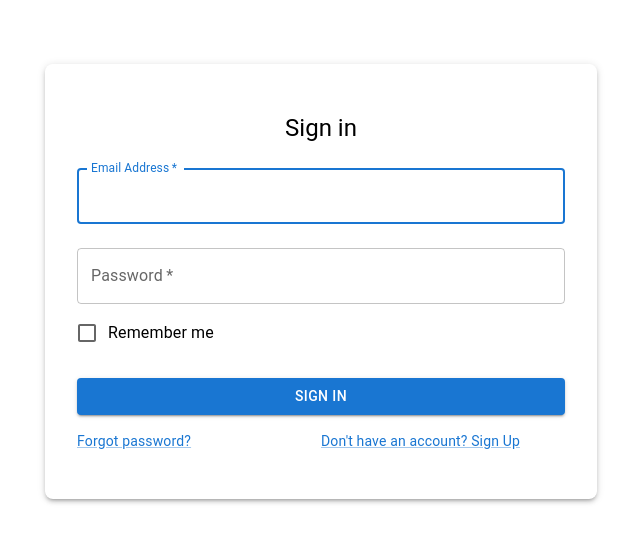
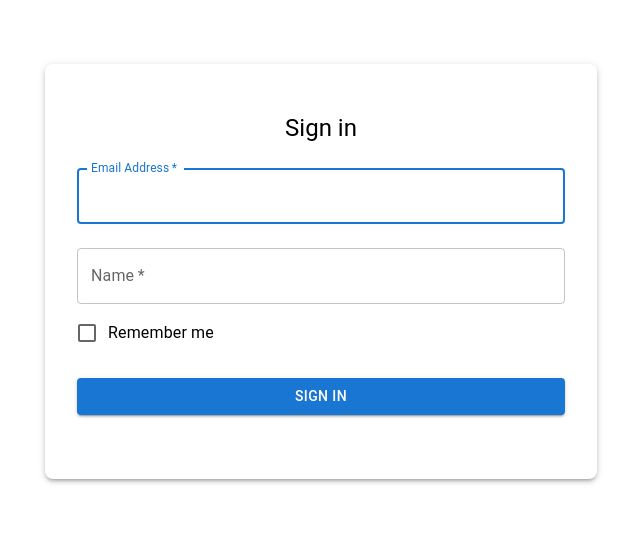
Before and after one commit to AN1CO/fetch-dogs, a React (Create React App) app: page /login in a window 1280 px wide. Shown: the top 542 px of the page, without its empty margins (319-959 px from the left). Built offline with nearby package versions, Linux system fonts and the light colour scheme.

Commit message:
updated so its name instead of password

```diff
--- a/src/components/SignIn.tsx
+++ b/src/components/SignIn.tsx
@@ -2,8 +2,6 @@ import Button from "@mui/material/Button";
 import TextField from "@mui/material/TextField";
 import FormControlLabel from "@mui/material/FormControlLabel";
 import Checkbox from "@mui/material/Checkbox";
-import Link from "@mui/material/Link";
-import Grid from "@mui/material/Grid2";
 import Box from "@mui/material/Box";
 import Typography from "@mui/material/Typography";
 import Container from "@mui/material/Container";
@@ -14,7 +12,7 @@ export default function SignIn() {
     const data = new FormData(event.currentTarget);
     console.log({
       email: data.get("email"),
-      password: data.get("password"),
+      name: data.get("name"),
     });
   };
 
@@ -43,18 +41,15 @@ export default function SignIn() {
             id="email"
             label="Email Address"
             name="email"
-            autoComplete="email"
             autoFocus
           />
           <TextField
             margin="normal"
             required
             fullWidth
-            name="password"
-            label="Password"
-            type="password"
-            id="password"
-            autoComplete="current-password"
+            name="name"
+            label="Name"
+            type="text"
           />
           <FormControlLabel
             control={<Checkbox value="remember" color="primary" />}
@@ -68,18 +63,6 @@ export default function SignIn() {
           >
             Sign In
           </Button>
-          <Grid container>
-            <Grid size={{ xs: 6 }}>
-              <Link href="#" variant="body2">
-                Forgot password?
-              </Link>
-            </Grid>
-            <Grid>
-              <Link href="#" variant="body2">
-                {"Don't have an account? Sign Up"}
-              </Link>
-            </Grid>
-          </Grid>
         </Box>
       </Box>
     </Container>
```
